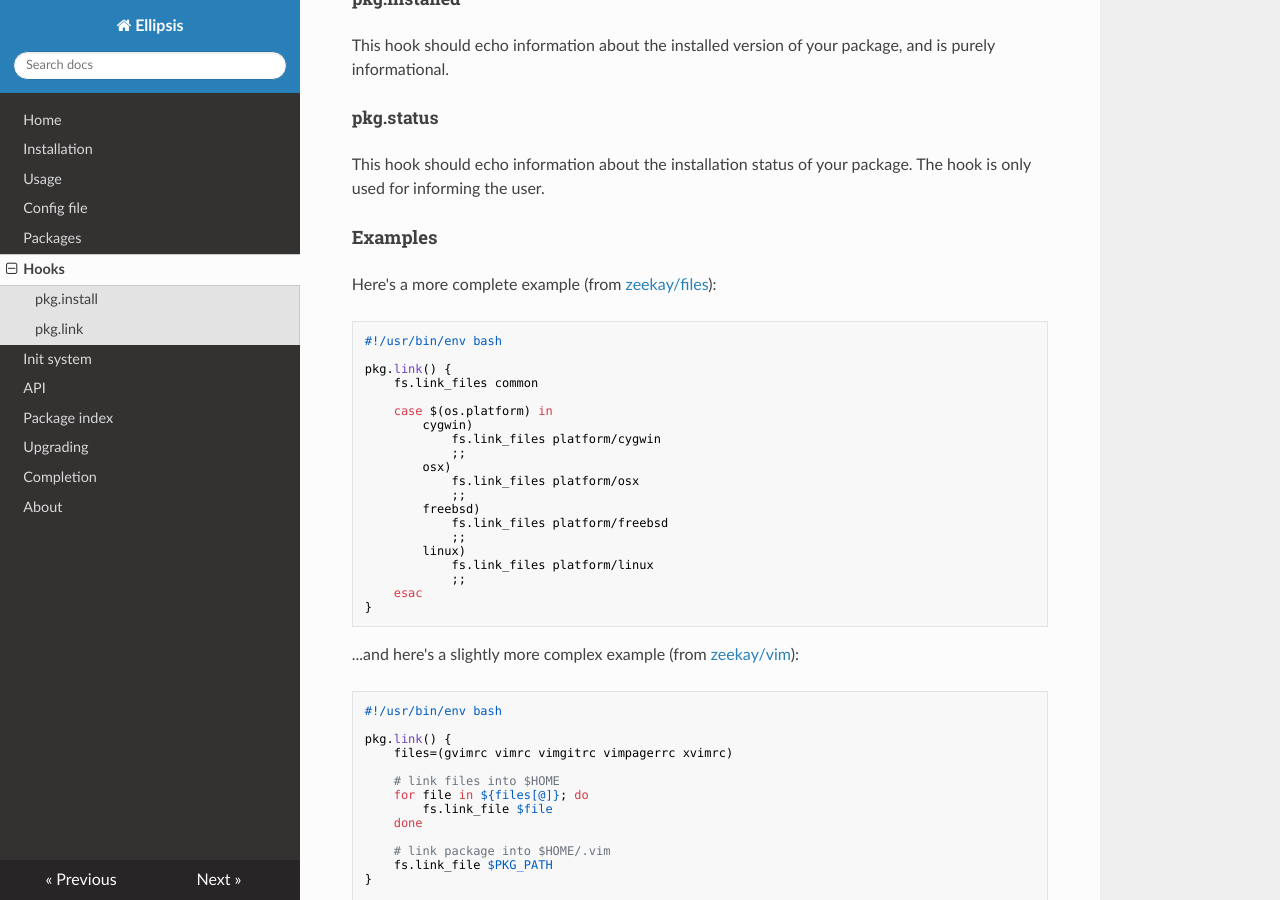
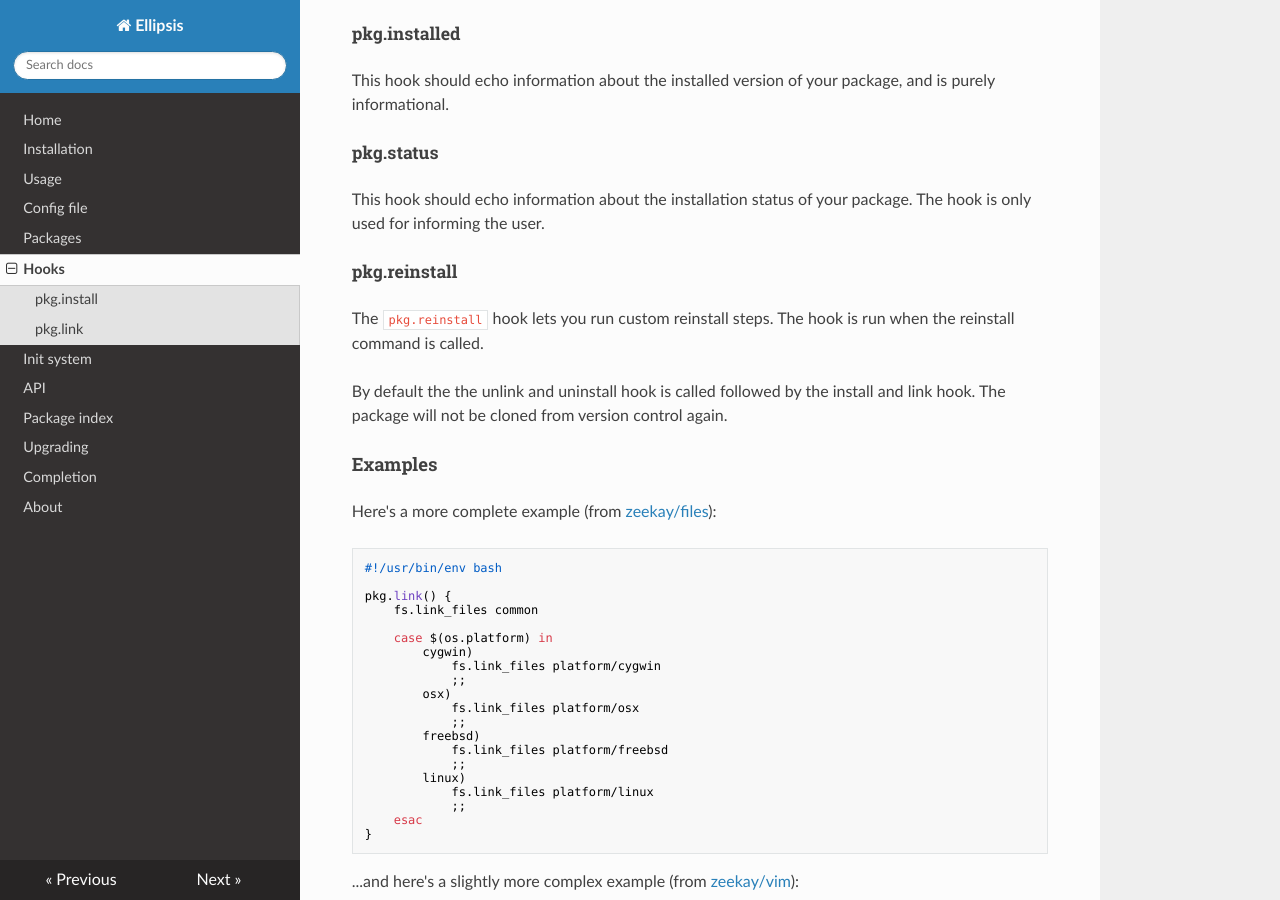
Before and after one commit to ellipsis/ellipsis, an MkDocs documentation site: the page built from docs/hooks.md, in a window 1280 px wide and 900 px high, scrolled down 3191 px. Built offline with MkDocs 1.6.1, drawn with Linux system fonts in a browser that asks for light colours; nearby versions of some CDN libraries; old or Windows-style settings are respelled for this version of MkDocs; some of the changed text lies outside the part shown.

Commit message:
Add documentation about the reinstall hook

```diff
--- a/docs/hooks.md
+++ b/docs/hooks.md
@@ -29,6 +29,7 @@ The hooks available in your `ellipsis.sh` are:
 | `pkg.status`    | Customize the output of `ellipsis status`.                        |
 | `pkg.uninstall` | Custom uninstall steps to undo the install steps.                 |
 | `pkg.unlink`    | Customize which files are unlinked by your package.               |
+| `pkg.reinstall` | Customize the re-install behavior.                                |
 
 Lets look at this in more detail!
 
@@ -130,6 +131,14 @@ and is purely informational.
 ##### pkg.status
 This hook should echo information about the installation status of your
 package. The hook is only used for informing the user.
+
+##### pkg.reinstall
+The `pkg.reinstall` hook lets you run custom reinstall steps. The hook is run
+when the reinstall command is called.
+
+By default the the unlink and uninstall hook is called followed by the install
+and link hook. The package will not be cloned from version control again.
+
 
 #### Examples
 Here's a more complete example (from
```
